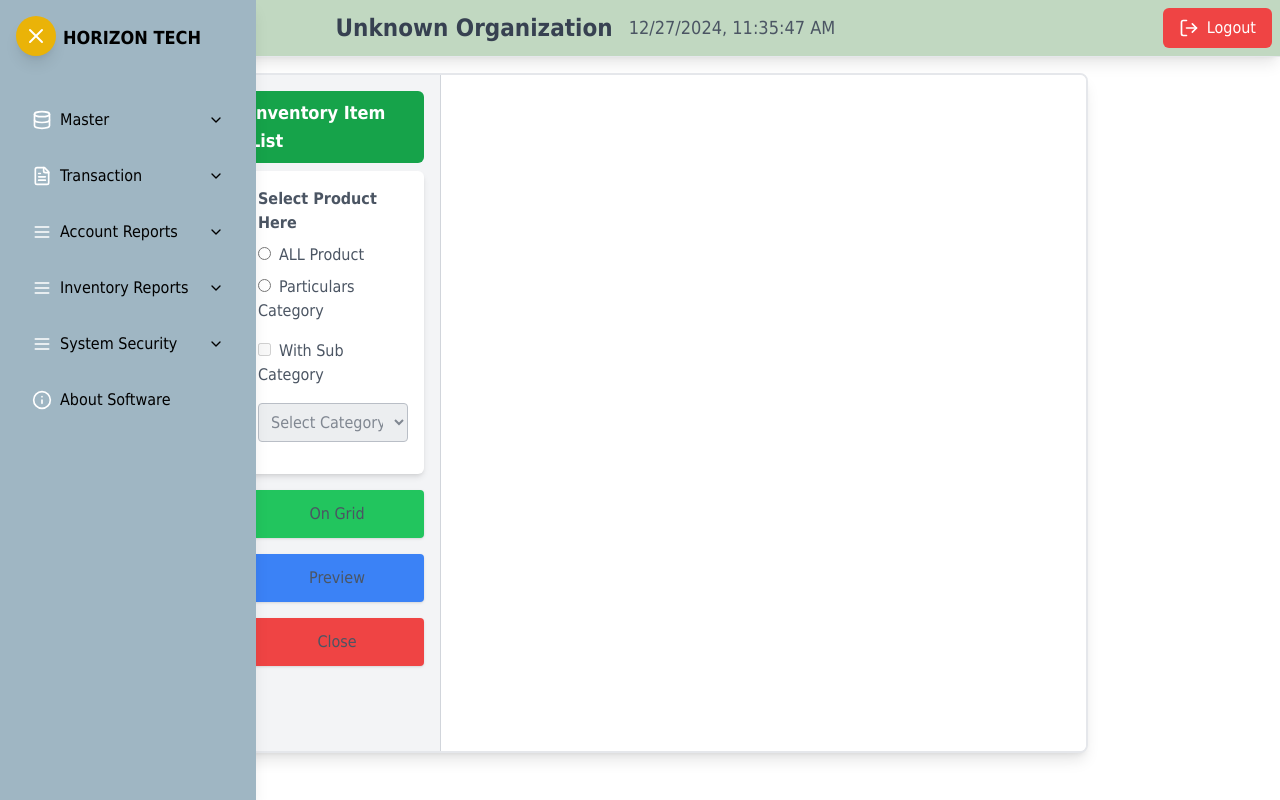
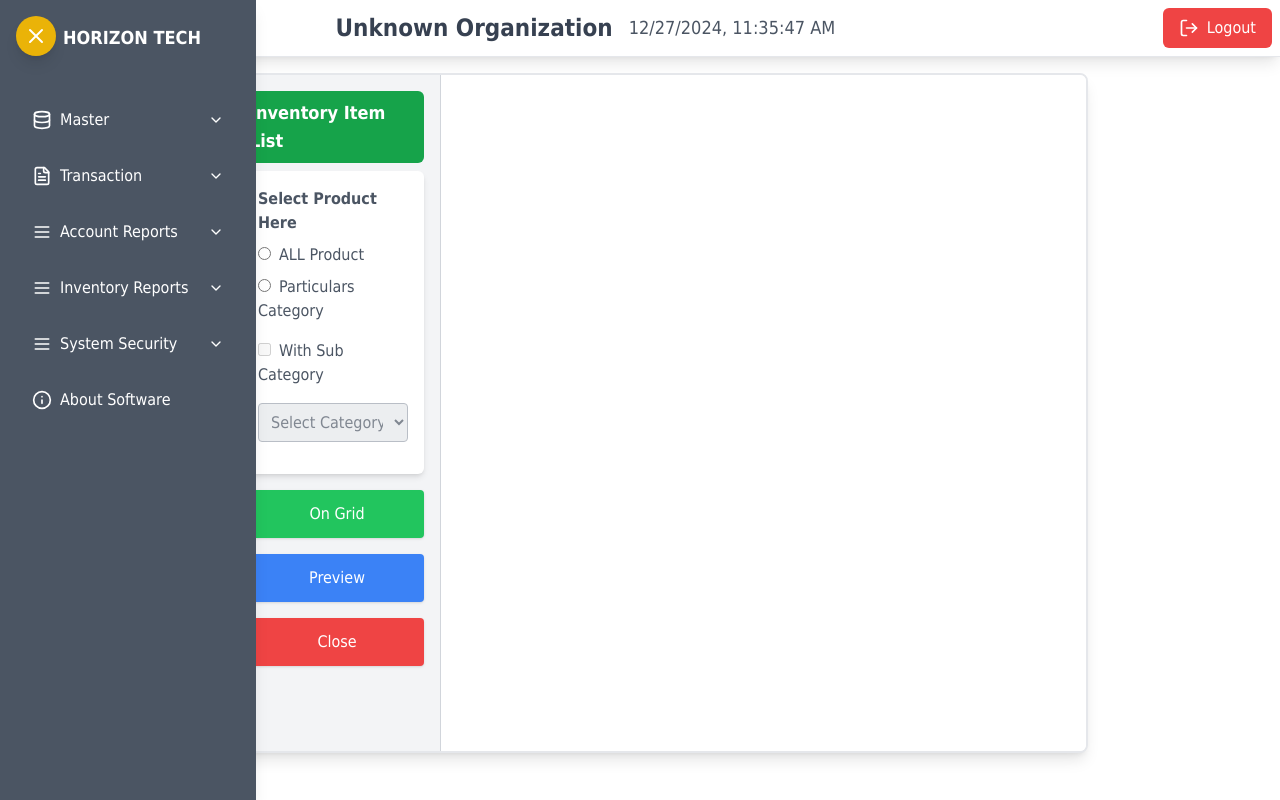
Before and after one commit to Birat121/Horizon_tech, a React (Vite) app in the folder frontend/inventory/: page /inventoryreports/suboption2 in a window 1280 px wide. Built offline with nearby package versions, Linux system fonts and the light colour scheme.

Commit message:
ui improved in sidebar

```diff
--- a/frontend/inventory/src/components/Inventory Reports/InventoryItemList.jsx
+++ b/frontend/inventory/src/components/Inventory Reports/InventoryItemList.jsx
@@ -104,13 +104,13 @@ const InventoryItemList = () => {
 
           {/* Buttons */}
           <div className="space-y-4 mt-auto">
-            <button className="w-full flex items-center justify-center p-3 bg-save rounded shadow">
+            <button className="w-full flex items-center justify-center p-3 text-white bg-save rounded shadow">
               <i className="fa fa-th mr-2"></i> On Grid
             </button>
-            <button className="w-full flex items-center justify-center p-3 bg-preview rounded shadow">
+            <button className="w-full flex items-center justify-center p-3 text-white bg-preview rounded shadow">
               <i className="fa fa-search mr-2"></i> Preview
             </button>
-            <button className="w-full flex items-center justify-center p-3 bg-cancel rounded shadow">
+            <button className="w-full flex items-center justify-center p-3 text-white bg-cancel rounded shadow">
               <i className="fa fa-times-circle mr-2"></i> Close
             </button>
           </div>
--- a/frontend/inventory/src/components/Sidebar/Sidebar.jsx
+++ b/frontend/inventory/src/components/Sidebar/Sidebar.jsx
@@ -42,13 +42,13 @@ const Sidebar = () => {
 
     {/* Sidebar */}
     <div
-      className={`fixed left-0 top-0 h-screen w-64 bg-[#9fb6c3] text-black shadow-lg p-4 space-y-4 overflow-y-auto max-h-screen transition-all duration-300 z-40
+      className={`fixed left-0 top-0 h-screen w-64 bg-gray-600 text-black shadow-lg p-4 space-y-4 overflow-y-auto max-h-screen transition-all duration-300 z-40
         ${isSidebarOpen ? "translate-x-0" : "-translate-x-64"}`}
     >
       {/* Fixed Header inside Sidebar */}
       <div className="sticky top-0 left-0 w-full   pb-3 z-50">
         <Link to="/">
-          <h2 className="text-black text-lg font-semibold p-2 rounded-md mb-2 text-center">
+          <h2 className="text-white text-lg font-semibold p-2 rounded-md mb-2 text-center">
             <i className="fa fa-rocket text-yellow-500"></i>
             <span className="ml-2"> HORIZON TECH</span>
           </h2>
@@ -61,8 +61,8 @@ const Sidebar = () => {
           <li key={menu.name} className="relative">
             <button
               onClick={() => toggleDropdown(menu.name)}
-              className={`w-full text-left px-4 py-3 flex items-center justify-between rounded-lg transition-all duration-300 ${
-                activeDropdown === menu.name ? "bg-yellow-500 text-white" : "hover:bg-gray-200"
+              className={`w-full text-white text-left px-4 py-3 flex items-center justify-between rounded-lg transition-all duration-300 ${
+                activeDropdown === menu.name ? "bg-yellow-500 text-white" : "hover:bg-gray-200 hover:text-black"
               }`}
             >
               <div className="flex items-center gap-2">
@@ -87,12 +87,12 @@ const Sidebar = () => {
                     <Link
                       to={item.path}
                       onClick={() => toggleSubDropdown(item.path)}
-                      className={`px-4 py-2 rounded-lg transition-all duration-300 flex justify-between ${
+                      className={`px-4 py-2 text-white rounded-lg transition-all duration-300 flex justify-between ${
                         item.disabled
                           ? "opacity-50 pointer-events-none"
                           : location.pathname === item.path
                           ? "bg-yellow-500 text-white"
-                          : "hover:bg-gray-200"
+                          : "hover:bg-gray-200 hover:text-black"
                       }`}
                     >
                       {item.label}
@@ -105,7 +105,7 @@ const Sidebar = () => {
                     </Link>
 
                     {activeSubDropdown === item.path && item.subOptions && (
-                      <ul className="ml-6 mt-1 p-2 rounded-lg space-y-2">
+                      <ul className="ml-6 mt-1 p-2 rounded-lg space-y-2 text-white">
                         {item.subOptions.map((subItem, subIndex) => (
                           <li key={subIndex}>
                             <Link
@@ -113,7 +113,7 @@ const Sidebar = () => {
                               className={`block px-4 py-2 rounded-lg transition-all duration-300 ${
                                 location.pathname === subItem.path
                                   ? "bg-yellow-500 text-white"
-                                  : "hover:bg-gray-200"
+                                  : "hover:bg-gray-200 hover:text-black"
                               }`}
                             >
                               {subItem.label}
@@ -133,11 +133,11 @@ const Sidebar = () => {
         <li>
           <Link
             to="/about"
-            className={`px-4 py-3 rounded-lg transition-all duration-300 flex items-center ${
-              location.pathname === "/about" ? "bg-yellow-500 text-white" : "hover:bg-gray-200"
+            className={`px-4 py-3 text-white rounded-lg transition-all duration-300 flex items-center ${
+              location.pathname === "/about" ? "bg-yellow-500 text-white" : "hover:bg-gray-200 hover:text-black"
             }`}
           >
-            <LucideIcons.Info className="text-white mr-2" size={20} /> About Software
+            <LucideIcons.Info className="text-white mr-2 " size={20} /> About Software
           </Link>
         </li>
 
--- a/frontend/inventory/src/pages/Navbar.jsx
+++ b/frontend/inventory/src/pages/Navbar.jsx
@@ -44,11 +44,10 @@ const Navbar = () => {
   };
 
   return (
-    <nav className="p-2 flex items-center justify-between border-none shadow-lg w-full bg-[#c1d8c1] ">
+    <nav className="p-2 flex items-center justify-between border-none shadow-lg w-full  ">
       {/* Organization Name & Date-Time Box */}
       <div className="flex-1 flex justify-center">
-        <div className="
-        flex items-center gap-4">
+        <div className=" flex items-center gap-4">
           <h2 className="text-2xl font-semibold text-gray-700">{organization}</h2>
           <p className="text-lg text-gray-600">{currentTime.toLocaleString()}</p>
         </div>
```
